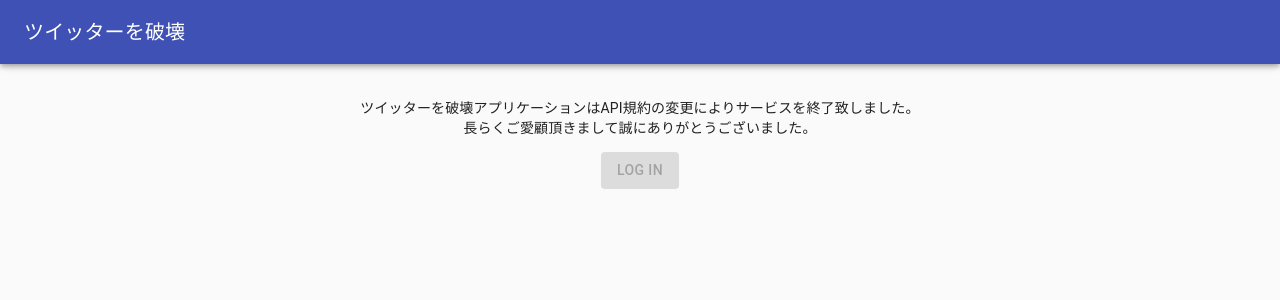
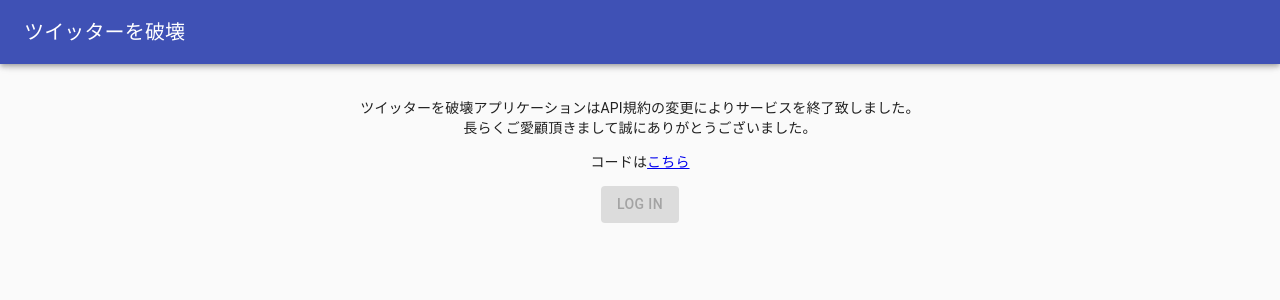
Before and after one commit to ogadra/allMute, a Next.js app in the folder front/: page / in a window 1280 px wide. Shown: the top 300 px of the page. Built offline with nearby package versions, Linux system fonts and the light colour scheme.

Commit message:
add github link

```diff
--- a/front/pages/index.tsx
+++ b/front/pages/index.tsx
@@ -49,6 +49,12 @@
           ツイッターを破壊アプリケーションはAPI規約の変更によりサービスを終了致しました。<br/>
           長らくご愛顧頂きまして誠にありがとうございました。
         </p>
+        <p>
+          コードは
+          <a href='https://github.com/ogadra/allMute'>
+            こちら
+          </a>
+        </p>
         <Button variant="contained" color="primary" onClick={login} disabled>Log in</Button>
       </div>
     </div>
```
